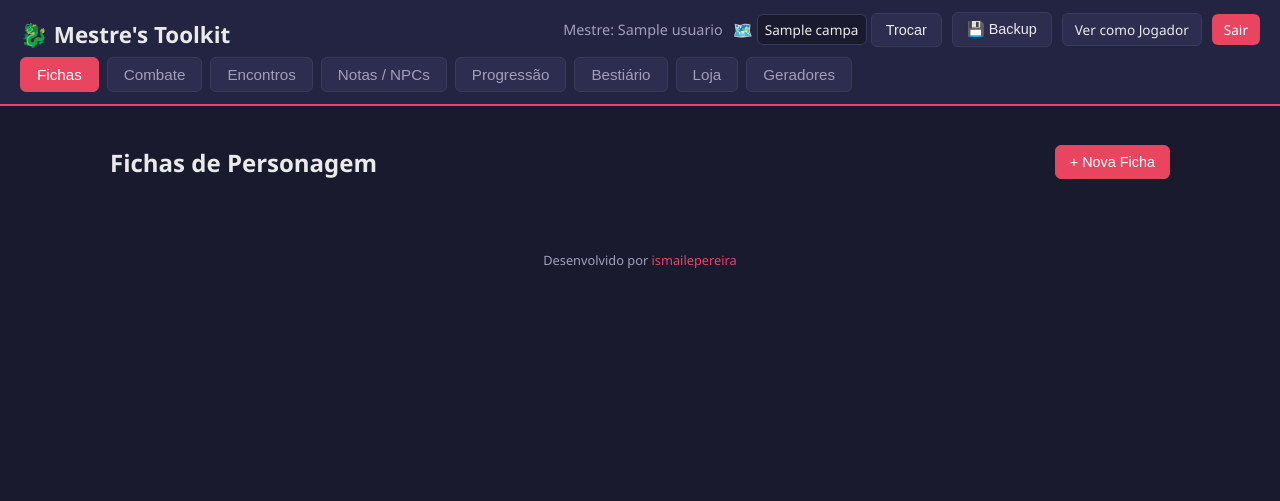
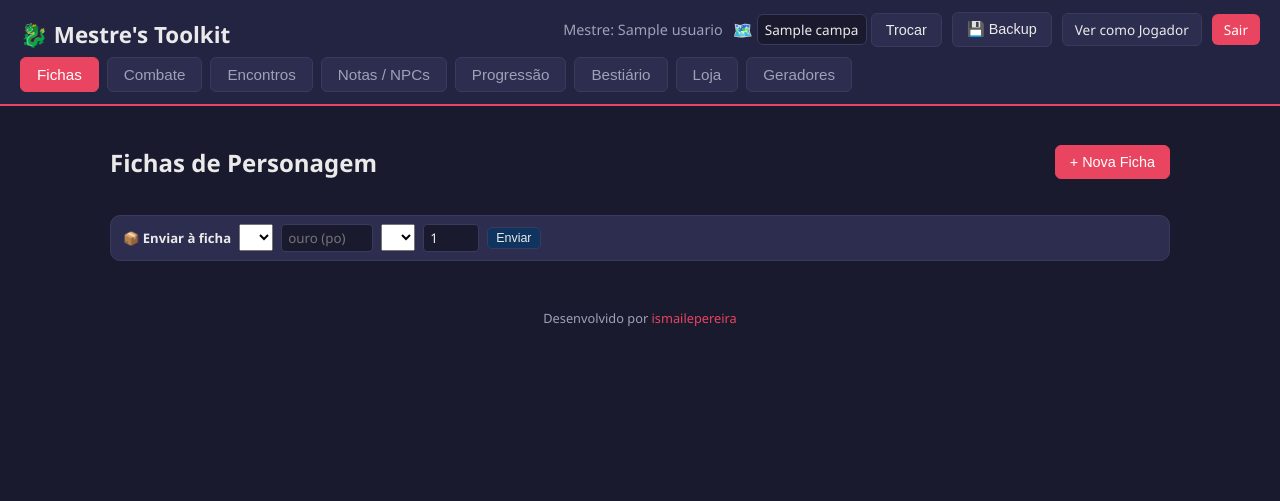
Before and after one commit to ismailepereira/dnd-toolkit, a Flask app: template templates/mestre.html in a window 1280 px wide. Shown: the top 501 px of the page. Run offline with Flask 3, Linux system fonts and the light colour scheme; the template is opened without the code that fills it: most values are stand-ins (such as "Sample title", 1, 10 or a date in 2020); lists and menus that the app fills with data are empty; some libraries are stand-ins or nearby versions.

Commit message:
Fase F: painel do Mestre envia ouro e itens as fichas
- Barra "Enviar a ficha" na aba Fichas do Mestre: escolhe personagem,
  ouro (negativo cobra) e/ou item do catalogo com quantidade
- Packs de municao somam no contador da ficha; demais itens vao a bolsa
- Confirmacao visual do envio; jogador recebe via sync
- SPEC: fases A-F todas concluidas em 03/07/2026

Co-Authored-By: Claude Fable 5 <noreply@anthropic.com>

```diff
--- a/static/css/style.css
+++ b/static/css/style.css
@@ -1321,6 +1321,16 @@ body.alto-contraste a { color: #ffd400; }
 .status-botoes { display: flex; gap: 8px; margin-top: 8px; flex-wrap: wrap; }
 @media (max-width: 560px) { .status-grid { grid-template-columns: repeat(3, 1fr); } }
 
+/* Envio do Mestre (ouro/itens para uma ficha) */
+.mestre-envio {
+  display: flex; flex-wrap: wrap; align-items: center; gap: 8px;
+  padding: 8px 12px; margin-bottom: 12px;
+  background: var(--bg-card); border: 1px solid var(--border); border-radius: 10px;
+  font-size: 0.82rem;
+}
+.mestre-envio select, .mestre-envio input { padding: 4px 6px; }
+.envio-msg { color: #3fb950; font-size: 0.78rem; }
+
 /* Passo 5: kit inicial, loja e slots de equipamento */
 .kit-grupo { margin: 6px 0; }
 .kit-grupo > b { font-size: 0.82rem; }
--- a/static/js/app.js
+++ b/static/js/app.js
@@ -79,6 +79,55 @@ function renderFichas() {
     });
     card.querySelector('[data-editar]').addEventListener('click', (e) => { e.stopPropagation(); abrirFicha(f.id); });
     listaFichas.appendChild(card);
+  });
+  montarEnvioMestre();
+}
+
+// ----- Mestre envia ouro/itens direto a uma ficha (loot, recompensa, mercador) -----
+let _envioMontado = false;
+function montarEnvioMestre() {
+  const wrap = document.getElementById('envioWrap');
+  if (!wrap) return;
+  const selF = document.getElementById('envioFicha');
+  const anterior = selF.value;
+  selF.innerHTML = fichas.map(f => `<option value="${escapeHtml(f.id)}">${escapeHtml(f.nome)}</option>`).join('');
+  if (anterior && fichas.some(f => f.id === anterior)) selF.value = anterior;
+  if (_envioMontado) return;
+  _envioMontado = true;
+  // catálogo: equipamento.js + itens (mágicos) da loja antiga
+  const selI = document.getElementById('envioItem');
+  const nomes = new Set();
+  let ops = '<option value="">— sem item —</option>';
+  if (typeof CATALOGO !== 'undefined') CATALOGO.forEach(i => { if (!nomes.has(i.nome)) { nomes.add(i.nome); ops += `<option value="${escapeHtml(i.nome)}">${escapeHtml(i.nome)}</option>`; } });
+  if (typeof ITENS_PADRAO !== 'undefined') ITENS_PADRAO.forEach(i => { if (!nomes.has(i.nome)) { nomes.add(i.nome); ops += `<option value="${escapeHtml(i.nome)}">${escapeHtml(i.nome)} ✨</option>`; } });
+  selI.innerHTML = ops;
+  document.getElementById('envioBtn').addEventListener('click', () => {
+    const f = fichas.find(x => x.id === selF.value);
+    if (!f) return;
+    const ouro = Number(document.getElementById('envioOuro').value) || 0;
+    const item = selI.value;
+    const qtd = Math.max(1, Number(document.getElementById('envioQtd').value) || 1);
+    if (!ouro && !item) return;
+    if (ouro) f.ouro = Math.max(0, (f.ouro || 0) + ouro);
+    if (item) {
+      f.itens = f.itens || [];
+      f.municao = (f.municao && f.municao.nome != null) ? f.municao : { nome: '', qtd: 0 };
+      const it = (typeof itemCatalogo === 'function') ? itemCatalogo(item) : null;
+      if (it && it.cat === 'municao' && (!f.municao.nome || f.municao.nome === it.municaoNome)) {
+        f.municao.nome = it.municaoNome;
+        f.municao.qtd += it.qtdPack * qtd;
+      } else {
+        for (let k = 0; k < qtd; k++) f.itens.push(item);
+      }
+    }
+    salvarFichas();
+    renderFichas();
+    const msg = document.getElementById('envioMsg');
+    if (msg) {
+      msg.textContent = `✓ ${[ouro ? `${ouro > 0 ? '+' : ''}${ouro} po` : '', item ? `${qtd}× ${item}` : ''].filter(Boolean).join(' e ')} → ${f.nome}`;
+      setTimeout(() => { msg.textContent = ''; }, 5000);
+    }
+    document.getElementById('envioOuro').value = '';
   });
 }
 
--- a/templates/mestre.html
+++ b/templates/mestre.html
@@ -40,6 +40,15 @@
       <div class="panel-header">
         <h2>Fichas de Personagem</h2>
         <button id="novaFicha" class="btn-primary">+ Nova Ficha</button>
+      </div>
+      <div class="mestre-envio" id="envioWrap">
+        <b>📦 Enviar à ficha</b>
+        <select id="envioFicha" title="Personagem que recebe"></select>
+        <input type="number" id="envioOuro" placeholder="ouro (po)" title="Ouro a enviar (negativo cobra)" style="width:92px">
+        <select id="envioItem" title="Item do catálogo (opcional)"></select>
+        <input type="number" id="envioQtd" value="1" min="1" title="Quantidade" style="width:56px">
+        <button id="envioBtn" class="btn-mini">Enviar</button>
+        <span id="envioMsg" class="envio-msg"></span>
       </div>
       <div id="listaFichas" class="card-grid"></div>
     </section>
```
Also changed, not shown: docs/SPEC-EQUIPAMENTO.md (+5 -5 lines).
